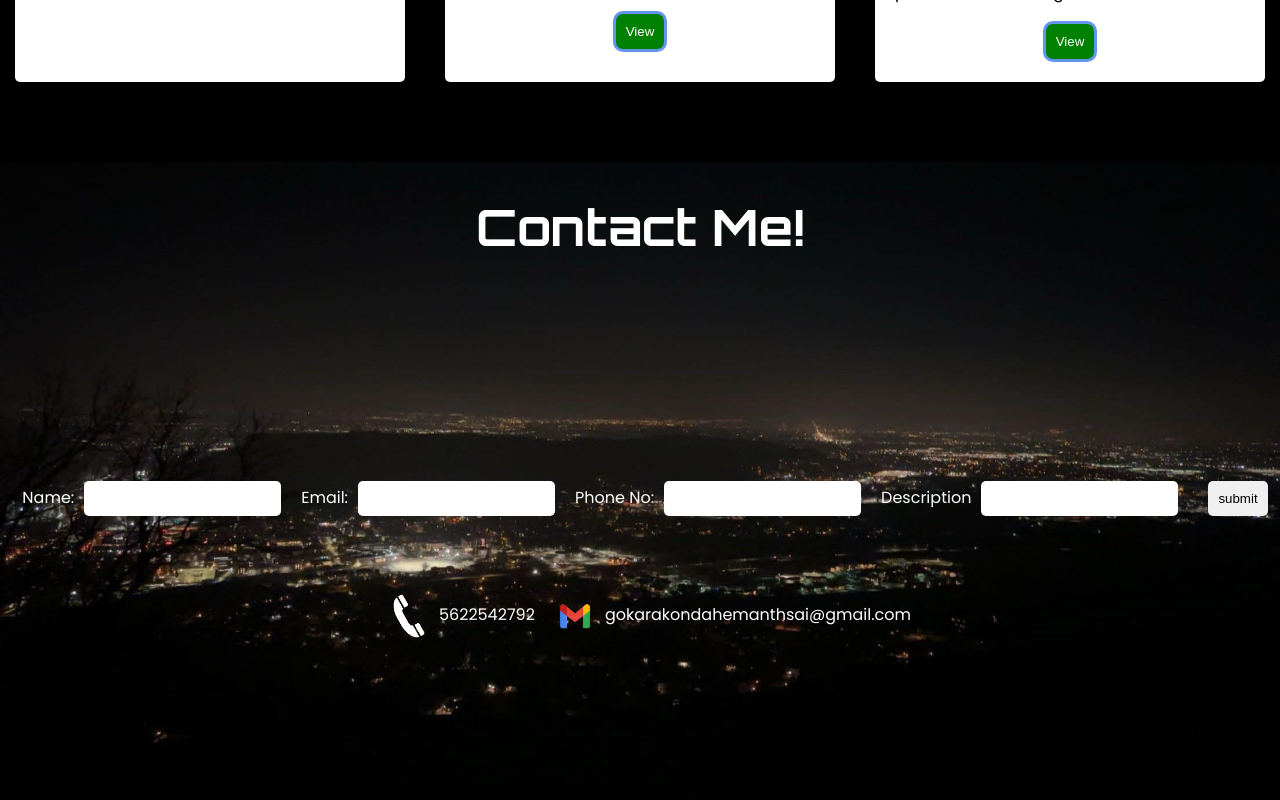
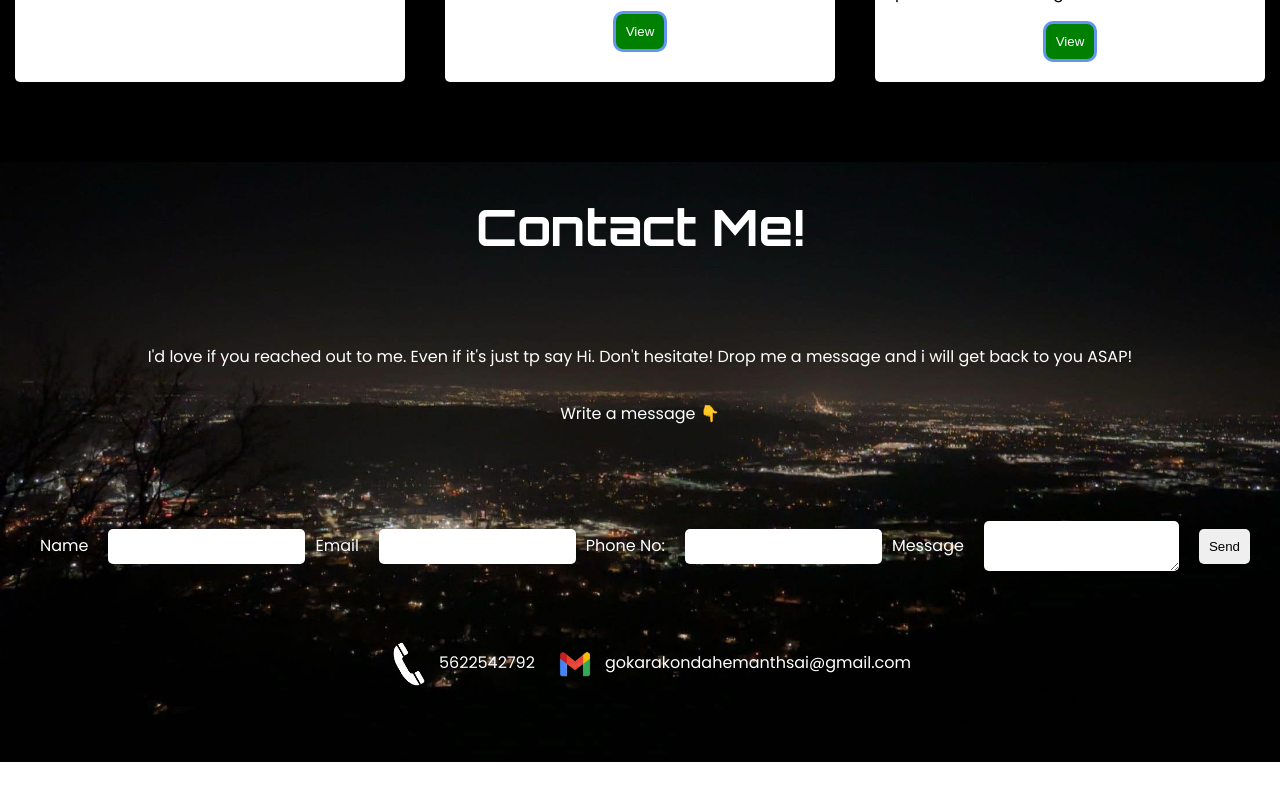
Before and after one commit to hemanthsai457/portfolio-git, a React (Create React App) app: page / in a window 1280 px wide. Shown: the part 7022-7822 px from the top of the page. After the commit the page ends 7784 px from the top, so only its background shows below. Built offline with nearby package versions, Linux system fonts and the light colour scheme.

Commit message:
cycle1-complete

```diff
--- a/package.json
+++ b/package.json
@@ -3,6 +3,7 @@
   "version": "0.1.0",
   "private": true,
   "dependencies": {
+    "@emailjs/browser": "^4.3.3",
     "@emotion/react": "^11.11.4",
     "@emotion/styled": "^11.11.5",
     "@mui/material": "^5.15.17",
--- a/src/App.js
+++ b/src/App.js
@@ -5,7 +5,7 @@ import About from './components/About';
 import Skills from './components/Skills';
 import WorkExp from './components/WorkExp';
 import Projects from './components/Projects';
-import Contactme from './components/contactme';
+import Contact from './components/Contactme';
 import Footer from './components/Footer';
 
 function App() {
@@ -17,7 +17,7 @@ function App() {
             <Skills />
             <WorkExp />
             <Projects />
-            <Contactme />
+            <Contact />
             <Footer />
       </div>
   );
--- a/src/components/About.jsx
+++ b/src/components/About.jsx
@@ -9,9 +9,6 @@ import linkedin from '../images/contact/linkedin.png';
 const label = { inputProps: { 'aria-label': 'Switch' } };
 
 const About = () => {
-  const scrollToTop=() =>{
-    window.scrollTo({top:0, behavior:'smooth'});
-  };
 
   const [isLightOn, setLightOn] = React.useState(false);
 
--- a/src/components/Home.js
+++ b/src/components/Home.js
@@ -2,7 +2,6 @@ import Typewriter from 'typewriter-effect'
 import React from 'react';
 import './Home.css';
 import resume from "../files/HemanthSai_Gokarakonda_AI.pdf";
-import contact from "../components/contactme";
 
 const Home = () => {
     const scrollToSection = (id) =>{
--- a/src/components/contactme.css
+++ b/src/components/contactme.css
@@ -17,11 +17,11 @@
     font-weight: 700;
     font-size: 50px;
     text-align: center;
-    margin-bottom: 40px;
+    margin-bottom: 70px;
 }
 
 .inp-data{
-    height: 500px;
+    height: 300px;
     width: 100%;
     padding: 10px;
     align-content: center;
@@ -33,6 +33,14 @@
     border-radius: 5px;
     border: 0;
     margin-bottom: 70px;
+}
+
+.inp-data textarea{
+    padding: 10px;
+    border-radius: 5px;
+    border: 0;
+    margin: 10px;
+    vertical-align: middle;
 }
 
 .inp-data .sub:hover{
--- a/src/components/contactme.jsx
+++ b/src/components/contactme.jsx
@@ -1,26 +1,55 @@
-import './contactme.css';
+import './Contactme.css';
 import phone from '../images/contact/phone.png';
 import gmail from '../images/contact/gmail.png';
+import React, { useRef } from 'react';
+import emailjs from '@emailjs/browser';
 
-const contactme = () => {
+const Contactme = () => {
+    const form = useRef();
+
+    const sendEmail = (e) => {
+        e.preventDefault();
+
+    const formData = new FormData(form.current);
+    for(let [key, value] of formData.entries()){
+        if(!value.trim()){
+            window.alert(`Please fill in the ${key} field.`);
+            return;
+        }
+    }
+    emailjs
+      .sendForm('service_7ynnpse', 'template_1au529h', form.current, {
+        publicKey: 'tmhUubUmo2vsvtyy4',
+      })
+      .then(
+        () => {
+          console.log('SUCCESS!');
+          window.alert('Success!');
+          form.current.reset();
+        },
+        (error) => {
+          console.log('FAILED...', error.text);
+          form.current.reset();
+        },
+      );
+  };
+
     return (
         <div id="contact" className='contactme-outer'>
             <h1>Contact Me!</h1>
+            <p>I'd love if you reached out to me. Even if it's just tp say Hi. Don't hesitate! Drop me a message and i will get back to you ASAP!</p>
+            <p>Write a message 👇</p>
             <div className='inp-data'>
-                <form>
-                    <label>Name:
-                        <input type='text' name="name" />
-                    </label>
-                    <label>Email:
-                        <input type='text' name="email" />
-                    </label>
-                    <label>Phone No:
-                        <input type='text' name="pno" />
-                    </label>
-                    <label>Description
-                        <input type='text' name="desc"/>
-                    </label>
-                    <input className='sub' type='submit' value="submit" />
+            <form ref={form} onSubmit={sendEmail}>
+                <label>Name</label>
+                <input type="text" name="user_name" />
+                <label>Email</label>
+                <input type="email" name="user_email" />
+                <label>Phone No:</label>
+                <input type='text' name="user_pno" />
+                <label>Message</label>
+                <textarea name="message" />
+                <input type="submit" className="sub" value="Send" />
                 </form>
                 <label>
                     <img src={phone} alt='phone'></img>5622542792
@@ -30,7 +59,8 @@ const contactme = () => {
                 </label>
             </div>
         </div>
+
     );
 }
 
-export default contactme;
+export default Contactme;
```
Also changed, not shown: 1 other file (tests, documents, lock files or other folders).
